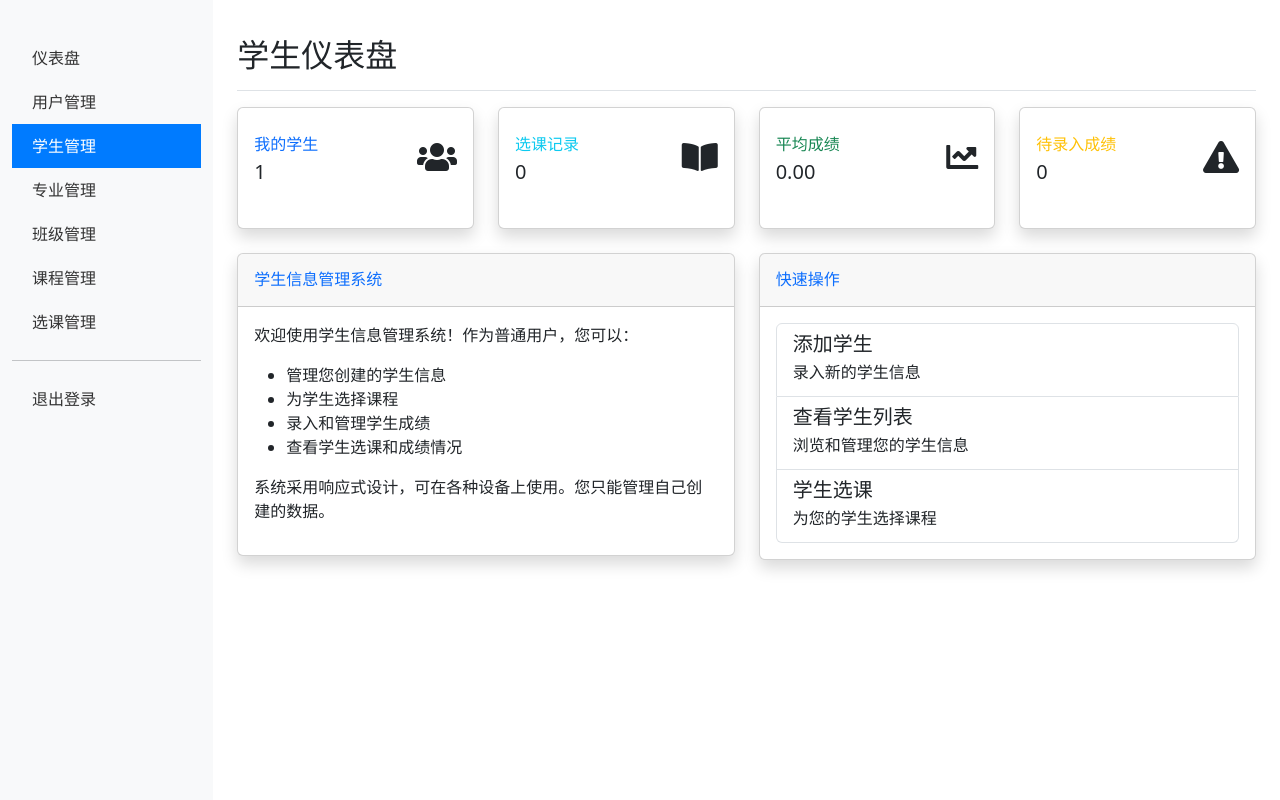
After one commit to limeng-0/PBL-project, a Flask app: page /students/dashboard in a window 1280 px wide. The commit adds this page. Run offline with Flask 3, Linux system fonts and the light colour scheme; a user stored in the database is signed in; data comes from the database, SQL or seed files in the repository; both versions use the stored data as it was after the commit; data that the repository does not hold is empty.

Commit message:
style:页面格式调整

```diff
--- a/app.py
+++ b/app.py
@@ -132,7 +132,11 @@ def get_db_connection():
 @app.route("/")
 def index():
     if "user_id" in session:
-        return redirect(url_for("dashboard"))
+        # 根据用户角色重定向到对应的仪表盘
+        if session.get("role") == "admin":
+            return redirect(url_for("users_dashboard"))
+        else:
+            return redirect(url_for("students_dashboard"))
     return redirect(url_for("login"))
 
 # 登录页面
@@ -151,7 +155,11 @@ def login():
             session["username"] = user["username"]
             session["role"] = user["role"]
             flash("登录成功！")
-            return redirect(url_for("dashboard"))
+            # 根据用户角色直接重定向到对应的仪表盘
+            if user["role"] == "admin":
+                return redirect(url_for("users_dashboard"))
+            else:
+                return redirect(url_for("students_dashboard"))
         else:
             flash("用户名或密码错误")
 
@@ -197,21 +205,80 @@ def logout():
 @app.route("/dashboard")
 @login_required
 def dashboard():
+    # 根据用户角色重定向到不同的仪表盘页面
+    if session.get("role") == "admin":
+        return redirect(url_for("users_dashboard"))
+    else:
+        return redirect(url_for("students_dashboard"))
+
+# 学生仪表盘
+@app.route("/students/dashboard")
+@login_required
+def students_dashboard():
     conn = get_db_connection()
 
-    # 获取统计信息
+    # 普通用户仪表盘数据
+    student_count = conn.execute("SELECT COUNT(*) as count FROM students WHERE created_by = ?",
+                               (session["user_id"],)).fetchone()["count"]
+
+    # 获取该用户创建的学生的选课记录数
+    enrollment_count = conn.execute("""
+        SELECT COUNT(*) as count
+        FROM enrollments e
+        JOIN students s ON e.student_id = s.id
+        WHERE s.created_by = ?
+    """, (session["user_id"],)).fetchone()["count"]
+
+    # 获取平均成绩
+    avg_grade = conn.execute("""
+        SELECT AVG(e.grade) as avg
+        FROM enrollments e
+        JOIN students s ON e.student_id = s.id
+        WHERE s.created_by = ? AND e.grade IS NOT NULL
+    """, (session["user_id"],)).fetchone()["avg"]
+
+    average_grade = "{:.2f}".format(avg_grade) if avg_grade else "0.00"
+
+    # 获取待录入成绩数
+    pending_grades = conn.execute("""
+        SELECT COUNT(*) as count
+        FROM enrollments e
+        JOIN students s ON e.student_id = s.id
+        WHERE s.created_by = ? AND e.grade IS NULL
+    """, (session["user_id"],)).fetchone()["count"]
+
+    conn.close()
+
+    return render_template("students/dashboard.html",
+                          student_count=student_count,
+                          enrollment_count=enrollment_count,
+                          average_grade=average_grade,
+                          pending_grades=pending_grades)
+
+# 管理员仪表盘
+@app.route("/users/dashboard")
+@login_required
+@admin_required
+def users_dashboard():
+    conn = get_db_connection()
+
+    # 管理员仪表盘数据
     student_count = conn.execute("SELECT COUNT(*) as count FROM students").fetchone()["count"]
     major_count = conn.execute("SELECT COUNT(*) as count FROM majors").fetchone()["count"]
     class_count = conn.execute("SELECT COUNT(*) as count FROM classes").fetchone()["count"]
     course_count = conn.execute("SELECT COUNT(*) as count FROM courses").fetchone()["count"]
+    user_count = conn.execute("SELECT COUNT(*) as count FROM users").fetchone()["count"]
+    enrollment_count = conn.execute("SELECT COUNT(*) as count FROM enrollments").fetchone()["count"]
 
     conn.close()
 
-    return render_template("dashboard.html",
+    return render_template("users/dashboard.html",
                           student_count=student_count,
                           major_count=major_count,
                           class_count=class_count,
-                          course_count=course_count)
+                          course_count=course_count,
+                          user_count=user_count,
+                          enrollment_count=enrollment_count)
 
 # 用户管理 - 管理员专用
 @app.route("/users")
--- /dev/null
+++ b/templates/students/dashboard.html
@@ -0,0 +1,136 @@
+
+{% extends "base.html" %}
+
+{% block title %}学生仪表盘 - 学生信息管理系统{% endblock %}
+
+{% block header %}学生仪表盘{% endblock %}
+
+{% block content %}
+<div class="row">
+    <div class="col-xl-3 col-md-6 mb-4">
+        <div class="card border-left-primary shadow h-100 py-2">
+            <div class="card-body">
+                <div class="row no-gutters align-items-center">
+                    <div class="col mr-2">
+                        <div class="text-xs font-weight-bold text-primary text-uppercase mb-1">
+                            我的学生
+                        </div>
+                        <div class="h5 mb-0 font-weight-bold text-gray-800">{{ student_count }}</div>
+                    </div>
+                    <div class="col-auto">
+                        <i class="fas fa-users fa-2x text-gray-300"></i>
+                    </div>
+                </div>
+            </div>
+        </div>
+    </div>
+
+    <div class="col-xl-3 col-md-6 mb-4">
+        <div class="card border-left-info shadow h-100 py-2">
+            <div class="card-body">
+                <div class="row no-gutters align-items-center">
+                    <div class="col mr-2">
+                        <div class="text-xs font-weight-bold text-info text-uppercase mb-1">
+                            选课记录
+                        </div>
+                        <div class="h5 mb-0 font-weight-bold text-gray-800">{{ enrollment_count }}</div>
+                    </div>
+                    <div class="col-auto">
+                        <i class="fas fa-book-open fa-2x text-gray-300"></i>
+                    </div>
+                </div>
+            </div>
+        </div>
+    </div>
+
+    <div class="col-xl-3 col-md-6 mb-4">
+        <div class="card border-left-success shadow h-100 py-2">
+            <div class="card-body">
+                <div class="row no-gutters align-items-center">
+                    <div class="col mr-2">
+                        <div class="text-xs font-weight-bold text-success text-uppercase mb-1">
+                            平均成绩
+                        </div>
+                        <div class="h5 mb-0 font-weight-bold text-gray-800">{{ average_grade }}</div>
+                    </div>
+                    <div class="col-auto">
+                        <i class="fas fa-chart-line fa-2x text-gray-300"></i>
+                    </div>
+                </div>
+            </div>
+        </div>
+    </div>
+
+    <div class="col-xl-3 col-md-6 mb-4">
+        <div class="card border-left-warning shadow h-100 py-2">
+            <div class="card-body">
+                <div class="row no-gutters align-items-center">
+                    <div class="col mr-2">
+                        <div class="text-xs font-weight-bold text-warning text-uppercase mb-1">
+                            待录入成绩
+                        </div>
+                        <div class="h5 mb-0 font-weight-bold text-gray-800">{{ pending_grades }}</div>
+                    </div>
+                    <div class="col-auto">
+                        <i class="fas fa-exclamation-triangle fa-2x text-gray-300"></i>
+                    </div>
+                </div>
+            </div>
+        </div>
+    </div>
+</div>
+
+<div class="row">
+    <div class="col-lg-6 mb-4">
+        <div class="card shadow">
+            <div class="card-header py-3">
+                <h6 class="m-0 font-weight-bold text-primary">学生信息管理系统</h6>
+            </div>
+            <div class="card-body">
+                <p>欢迎使用学生信息管理系统！作为普通用户，您可以：</p>
+                <ul>
+                    <li>管理您创建的学生信息</li>
+                    <li>为学生选择课程</li>
+                    <li>录入和管理学生成绩</li>
+                    <li>查看学生选课和成绩情况</li>
+                </ul>
+                <p>系统采用响应式设计，可在各种设备上使用。您只能管理自己创建的数据。</p>
+            </div>
+        </div>
+    </div>
+
+    <div class="col-lg-6 mb-4">
+        <div class="card shadow">
+            <div class="card-header py-3">
+                <h6 class="m-0 font-weight-bold text-primary">快速操作</h6>
+            </div>
+            <div class="card-body">
+                <div class="list-group">
+                    <a href="{{ url_for('create_student') }}" class="list-group-item list-group-item-action">
+                        <div class="d-flex w-100 justify-content-between">
+                            <h5 class="mb-1">添加学生</h5>
+                        </div>
+                        <p class="mb-1">录入新的学生信息</p>
+                    </a>
+                    <a href="{{ url_for('students') }}" class="list-group-item list-group-item-action">
+                        <div class="d-flex w-100 justify-content-between">
+                            <h5 class="mb-1">查看学生列表</h5>
+                        </div>
+                        <p class="mb-1">浏览和管理您的学生信息</p>
+                    </a>
+                    <a href="{{ url_for('create_enrollment') }}" class="list-group-item list-group-item-action">
+                        <div class="d-flex w-100 justify-content-between">
+                            <h5 class="mb-1">学生选课</h5>
+                        </div>
+                        <p class="mb-1">为您的学生选择课程</p>
+                    </a>
+                </div>
+            </div>
+        </div>
+    </div>
+</div>
+{% endblock %}
+
+{% block scripts %}
+<link rel="stylesheet" href="https://cdnjs.cloudflare.com/ajax/libs/font-awesome/5.15.4/css/all.min.css">
+{% endblock %}
```
Also changed, not shown: templates/users/dashboard.html (renamed from templates/dashboard.html, +60 -18 lines), student_management.db.
